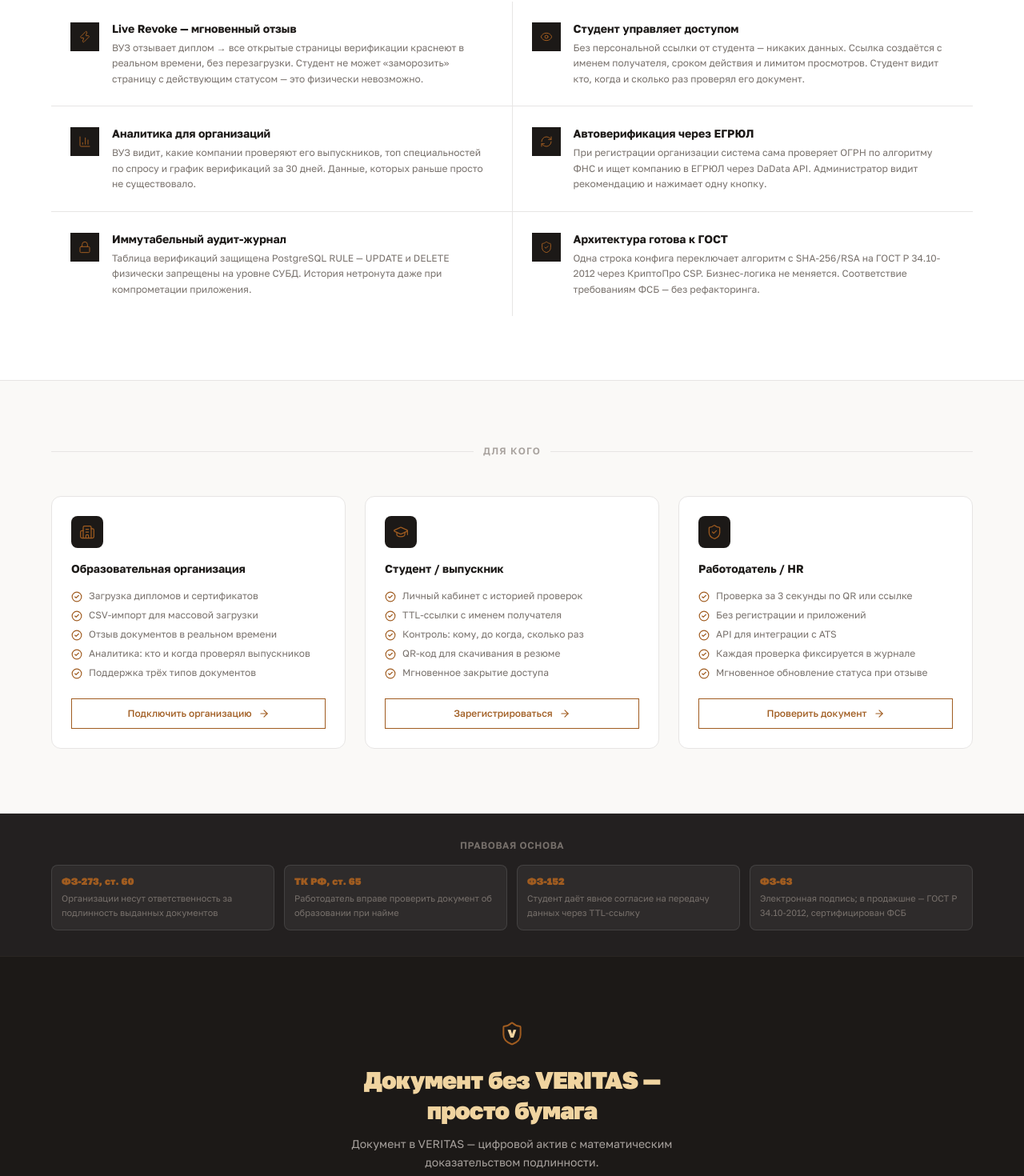
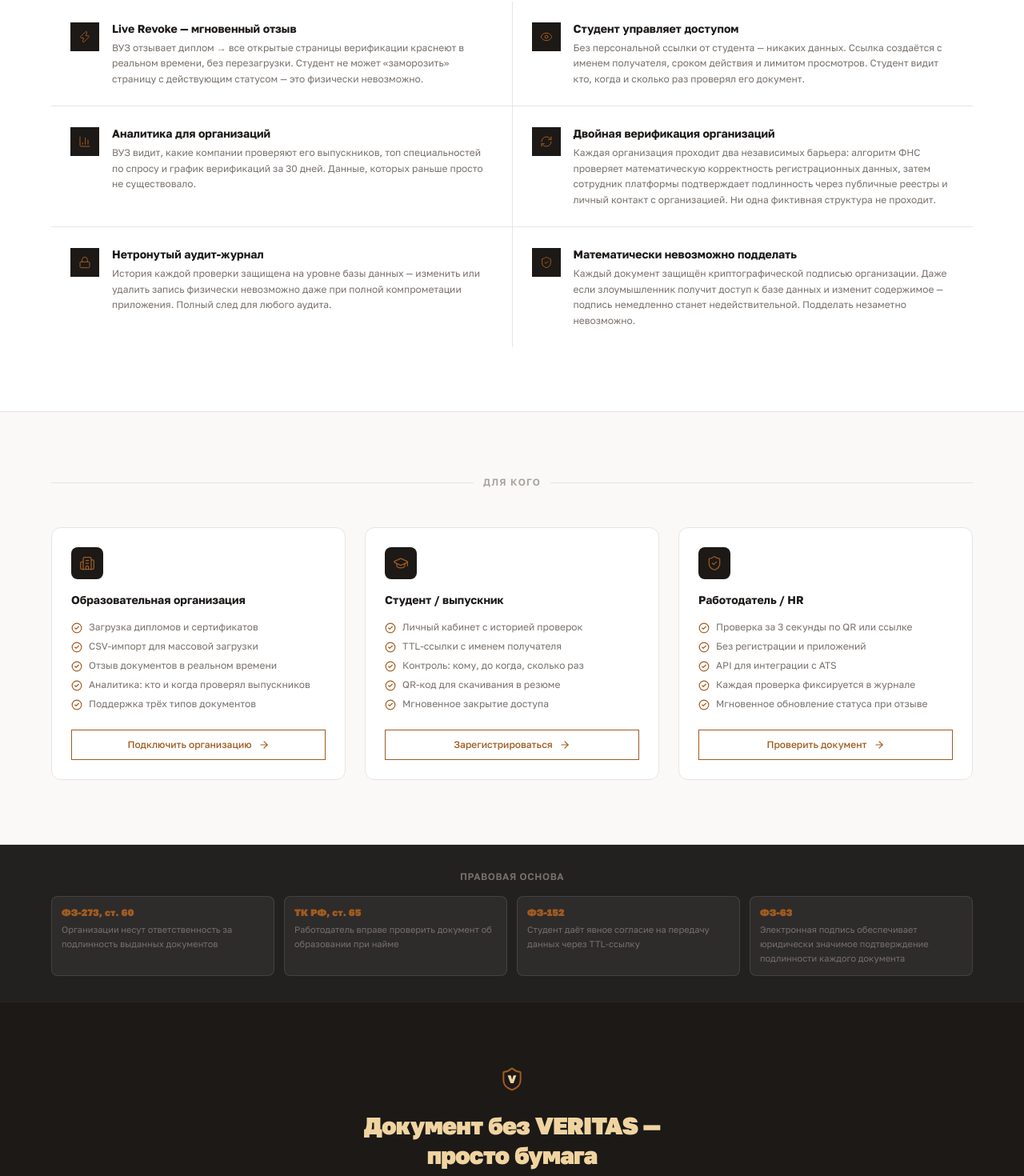
Before and after one commit to CJArthur/VERITAS, a Next.js app in the folder frontend/: page / in a window 1280 px wide. Shown: the part 1928-3398 px from the top of the page at 80% size. Built offline with nearby package versions, Linux system fonts and the light colour scheme; no server answers.

Commit message:
feat: landing improvements

```diff
--- a/frontend/app/page.tsx
+++ b/frontend/app/page.tsx
@@ -246,18 +246,18 @@
               },
               {
                 icon: RefreshCw,
-                title: "Автоверификация через ЕГРЮЛ",
-                desc: "При регистрации организации система сама проверяет ОГРН по алгоритму ФНС и ищет компанию в ЕГРЮЛ через DaData API. Администратор видит рекомендацию и нажимает одну кнопку.",
+                title: "Двойная верификация организаций",
+                desc: "Каждая организация проходит два независимых барьера: алгоритм ФНС проверяет математическую корректность регистрационных данных, затем сотрудник платформы подтверждает подлинность через публичные реестры и личный контакт с организацией. Ни одна фиктивная структура не проходит.",
               },
               {
                 icon: Lock,
-                title: "Иммутабельный аудит-журнал",
-                desc: "Таблица верификаций защищена PostgreSQL RULE — UPDATE и DELETE физически запрещены на уровне СУБД. История нетронута даже при компрометации приложения.",
+                title: "Нетронутый аудит-журнал",
+                desc: "История каждой проверки защищена на уровне базы данных — изменить или удалить запись физически невозможно даже при полной компрометации приложения. Полный след для любого аудита.",
               },
               {
                 icon: ShieldCheck,
-                title: "Архитектура готова к ГОСТ",
-                desc: "Одна строка конфига переключает алгоритм с SHA-256/RSA на ГОСТ Р 34.10-2012 через КриптоПро CSP. Бизнес-логика не меняется. Соответствие требованиям ФСБ — без рефакторинга.",
+                title: "Математически невозможно подделать",
+                desc: "Каждый документ защищён криптографической подписью организации. Даже если злоумышленник получит доступ к базе данных и изменит содержимое — подпись немедленно станет недействительной. Подделать незаметно невозможно.",
               },
             ].map((f) => (
               <div key={f.title} className="group relative flex gap-4 bg-white px-6 py-6 hover:bg-stone-50 transition-colors duration-150 cursor-default">
@@ -361,7 +361,7 @@
               { law: "ФЗ-273, ст. 60", desc: "Организации несут ответственность за подлинность выданных документов" },
               { law: "ТК РФ, ст. 65", desc: "Работодатель вправе проверить документ об образовании при найме" },
               { law: "ФЗ-152", desc: "Студент даёт явное согласие на передачу данных через TTL-ссылку" },
-              { law: "ФЗ-63", desc: "Электронная подпись; в продакшне — ГОСТ Р 34.10-2012, сертифицирован ФСБ" },
+              { law: "ФЗ-63", desc: "Электронная подпись обеспечивает юридически значимое подтверждение подлинности каждого документа" },
             ].map((l) => (
               <div key={l.law} className="bg-white/5 border border-white/10 rounded-lg px-3 py-3">
                 <p className="text-[#a05c20] text-xs font-black mb-1">{l.law}</p>
@@ -388,7 +388,7 @@
             Документ в VERITAS — цифровой актив с математическим доказательством подлинности.
           </p>
           <p className="text-stone-600 text-xs mb-10">
-            Подайте заявку — администратор проверит данные организации через ЕГРЮЛ и активирует доступ.
+            Подайте заявку — данные организации пройдут двойную проверку перед активацией доступа.
           </p>
           <div className="flex flex-col sm:flex-row gap-3 justify-center">
             <Link
--- a/frontend/components/AdminUniversityCard.tsx
+++ b/frontend/components/AdminUniversityCard.tsx
@@ -208,6 +208,14 @@
         </div>
       )}
 
+      {/* Blocked approve warning */}
+      {verification && !verification.ogrn_checksum_valid && (
+        <div className="flex items-start gap-2 bg-red-50 border border-red-200 rounded-lg px-3 py-2 text-xs text-red-800">
+          <ShieldX className="h-3.5 w-3.5 mt-0.5 flex-shrink-0 text-red-500" />
+          <span>Одобрение невозможно — ОГРН не прошёл проверку. Свяжитесь с организацией для уточнения данных.</span>
+        </div>
+      )}
+
       {/* Actions */}
       {rejectMode ? (
         <div className="space-y-2">
@@ -241,7 +249,7 @@
           <Button
             size="sm"
             className="flex-1 bg-green-700 hover:bg-green-800 text-white"
-            disabled={isPending}
+            disabled={isPending || verification?.ogrn_checksum_valid === false}
             onClick={() => approveMutation.mutate()}
           >
             <CheckCircle className="h-3.5 w-3.5 mr-1.5" />
```
Also changed, not shown: 1 other file (tests, documents, lock files or other folders).
